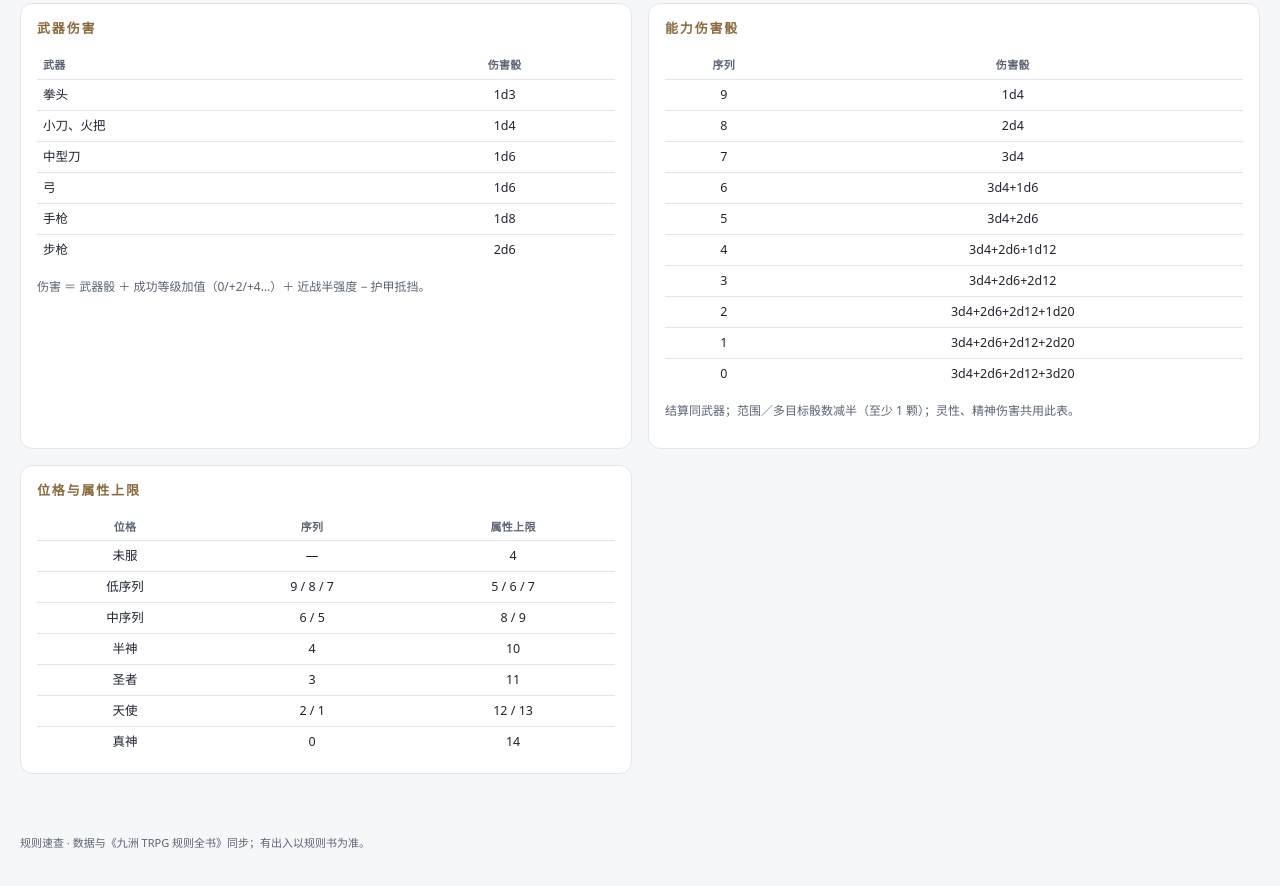
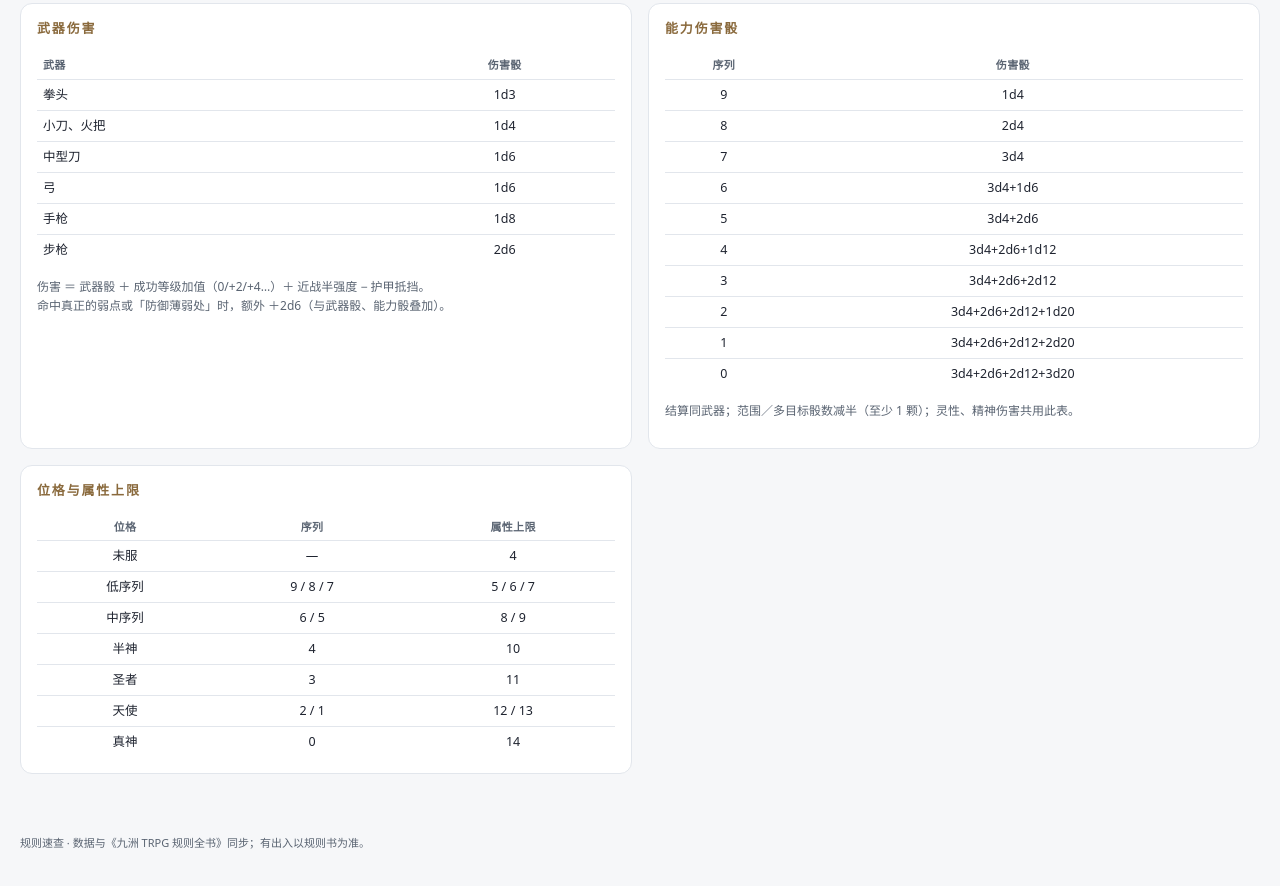
Before and after one commit to baizhu919/jiuzhou-sheet, a plain HTML site: page rules.html in a window 1280 px wide. Shown: the part 936-1822 px from the top of the page. Drawn offline with Linux system fonts and the light colour scheme.

Commit message:
rules: weak point +2d6

```diff
--- a/rules.html
+++ b/rules.html
@@ -74,7 +74,7 @@
     <tr><td class="l">拳头</td><td>1d3</td></tr><tr><td class="l">小刀、火把</td><td>1d4</td></tr>
     <tr><td class="l">中型刀</td><td>1d6</td></tr><tr><td class="l">弓</td><td>1d6</td></tr>
     <tr><td class="l">手枪</td><td>1d8</td></tr><tr><td class="l">步枪</td><td>2d6</td></tr></tbody></table>
-    <p class="small">伤害 ＝ 武器骰 ＋ 成功等级加值（0/+2/+4…）＋ 近战半强度 − 护甲抵挡。</p>
+    <p class="small">伤害 ＝ 武器骰 ＋ 成功等级加值（0/+2/+4…）＋ 近战半强度 − 护甲抵挡。<br>命中真正的弱点或「防御薄弱处」时，额外 ＋2d6（与武器骰、能力骰叠加）。</p>
   </section>
 
   <section>
```
